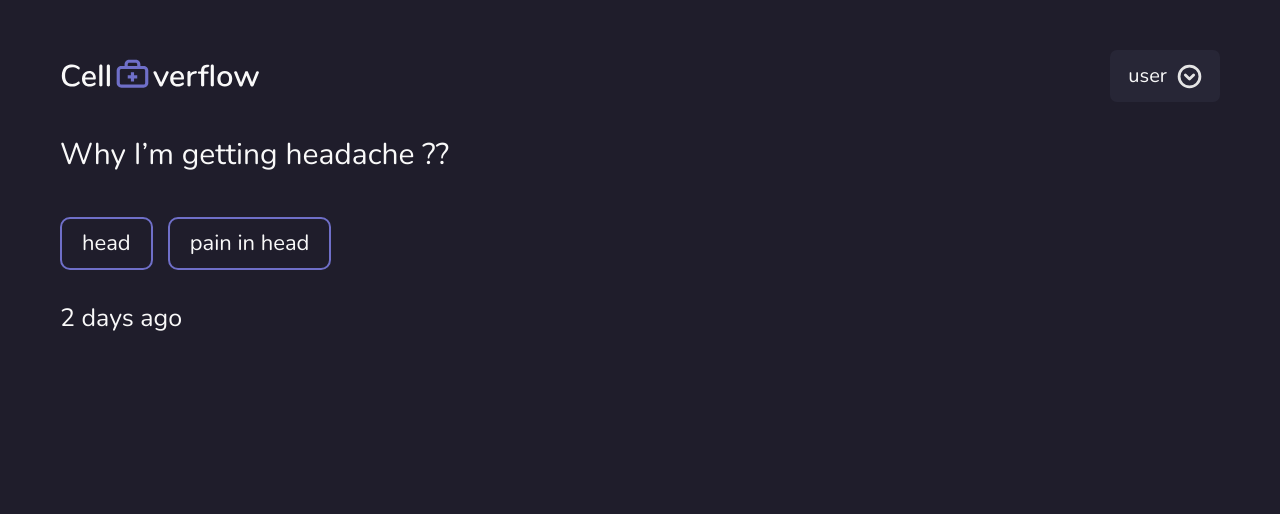
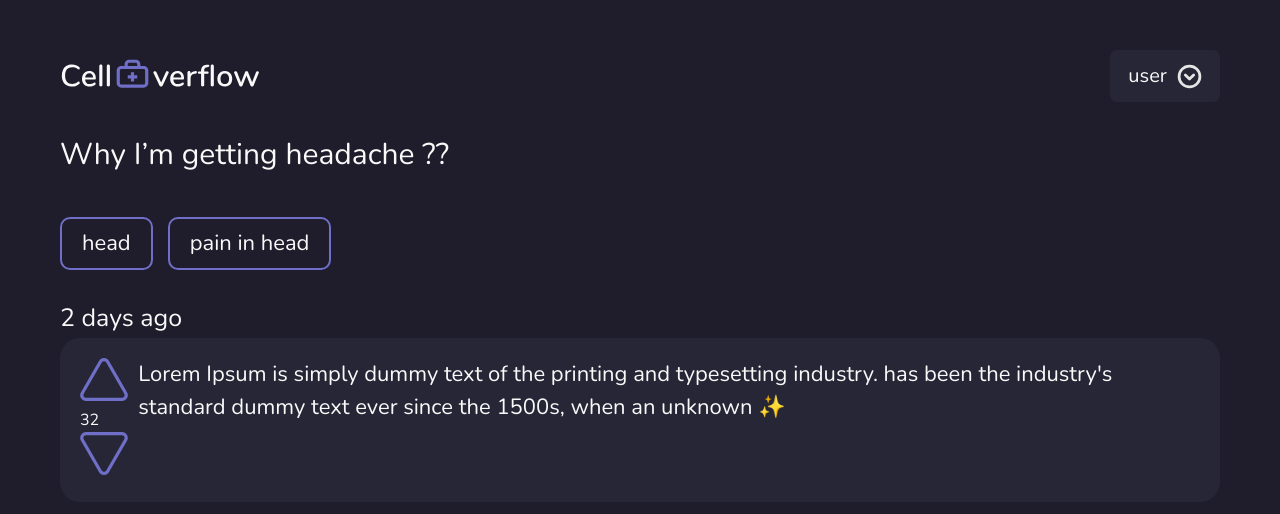
Before and after one commit to octoi/celloverflow, a React (Create React App) app: page /question/1 in a window 1280 px wide. Shown: the top 514 px of the page. Built offline with nearby package versions, Linux system fonts and the light colour scheme; no server answers; the database is empty; sample sign-in values are in the browser's storage.

Commit message:
Gotta make you understand

```diff
--- a/src/components/question/QuestionPart.jsx
+++ b/src/components/question/QuestionPart.jsx
@@ -1,4 +1,6 @@
 import React from 'react';
+import upVoteImage from '../../assets/upvote.svg';
+import downVoteImage from '../../assets/downvote.svg';
 import { QuestionPart as Container } from '../../styles/questionStyles';
 
 export default function QuestionPart() {
@@ -10,6 +12,21 @@ export default function QuestionPart() {
         <span>pain in head</span>
       </div>
       <h2>2 days ago</h2>
+
+      <div className="question">
+        <div className="description-vote">
+          <div className="vote">
+            <button>
+              <img src={upVoteImage} alt="Up Vote" />
+            </button>
+            <p>32</p>
+            <button>
+              <img src={downVoteImage} alt="Down Vote" />
+            </button>
+          </div>
+          <p className="description">Lorem Ipsum is simply dummy text of the printing and typesetting industry. has been the industry's standard dummy text ever since the 1500s, when an unknown ✨</p>
+        </div>
+      </div>
     </Container>
   )
 }
--- a/src/styles/questionStyles.js
+++ b/src/styles/questionStyles.js
@@ -90,4 +90,20 @@ export const QuestionPart = styled.div`
     margin-top: 30px;
     font-size: 25px;
   }
+
+  .question {
+    background: var(--secondary-color);
+    padding: 20px;
+    border-radius: 20px;
+  }
+
+  .description-vote {
+    display: flex;
+    justify-content: start;
+
+    .description {
+      margin-left: 10px;
+      font-size: 22px;
+    }
+  }
 `
```
Also changed, not shown: src/assets/downvote.svg (added), src/assets/upvote.svg (added).
